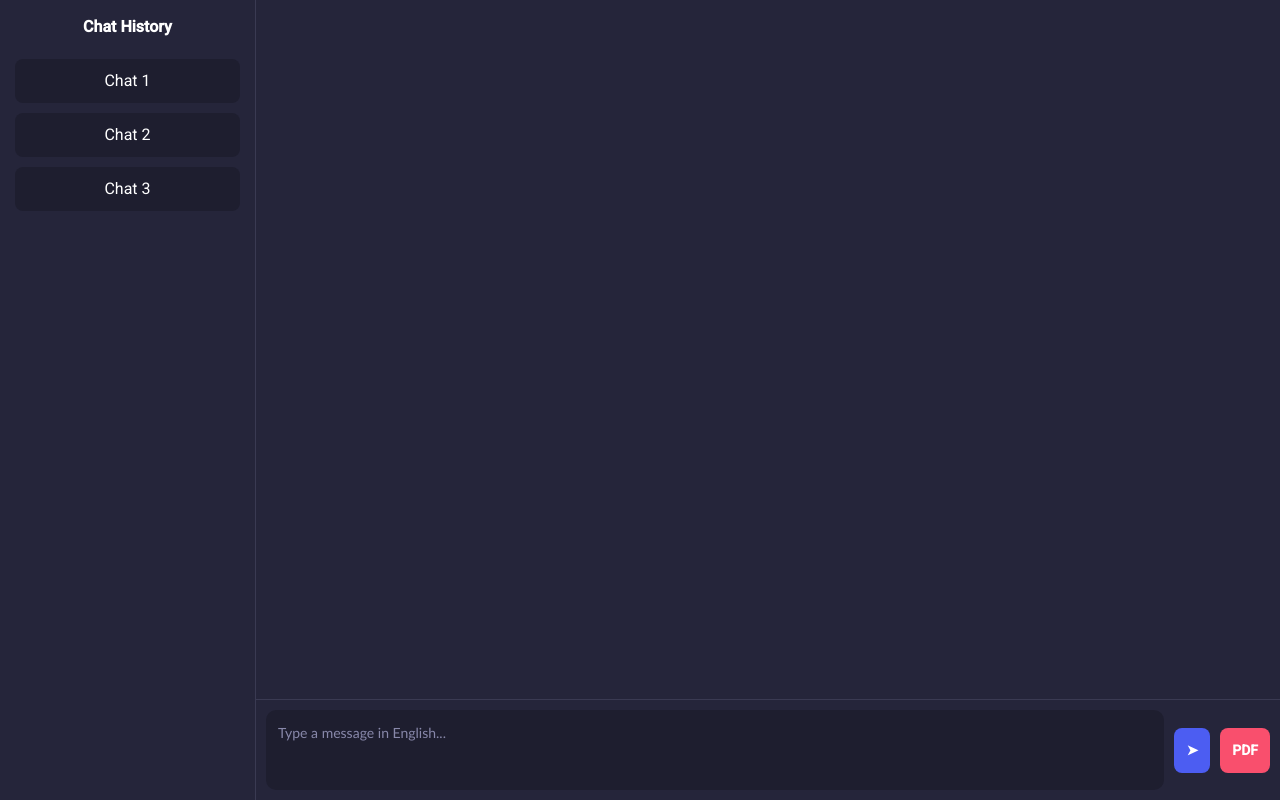
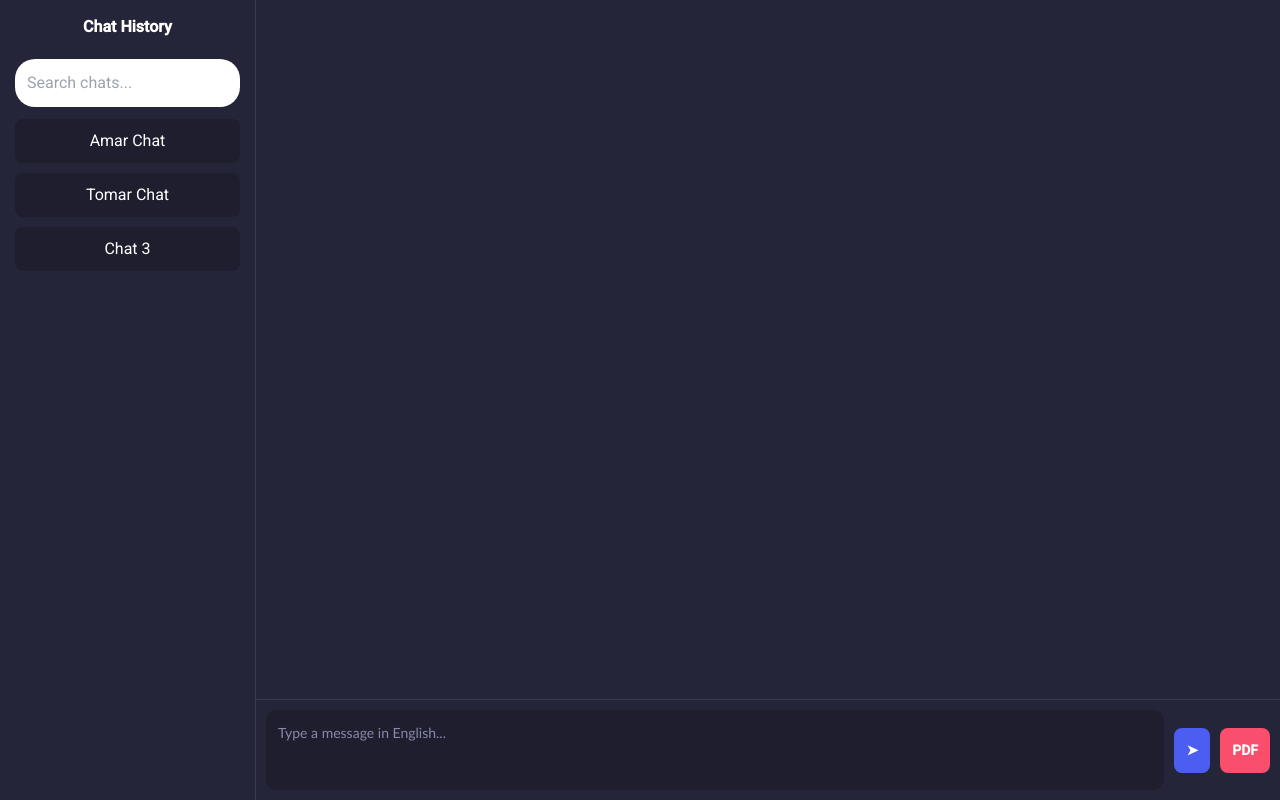
Before and after one commit to hyadess/Tokkhok-Frontend, a React (Create React App) app in the folder Frontend/bitfest/: page /translate in a window 1280 px wide. Built offline with nearby package versions, Linux system fonts and the light colour scheme.

Commit message:
search in chatting

```diff
--- a/Frontend/bitfest/src/App.js
+++ b/Frontend/bitfest/src/App.js
@@ -14,7 +14,7 @@ import Convo from "./pages/chatbot";
 // import Arnab from "./pages/Arnab";
 import AuthProvider, { useAuth } from "./context/AuthContext";
 import LandingPage from "./pages/LandingPage";
-import Translator from "./components/Translator";
+import Translator from "./components/Translator2";
 const PrivateRoute = ({ component: Component, ...rest }) => {
   const { token } = useAuth();
   return (
--- a/Frontend/bitfest/src/components/Translator2.js
+++ b/Frontend/bitfest/src/components/Translator2.js
@@ -1,18 +1,26 @@
 import React, { useState, useRef, useEffect } from "react";
-import "../css/Translator2.css";
+import "../css/Translator.css";
 
 const Translator = () => {
   const [userMessage, setUserMessage] = useState("");
   const [chatHistory, setChatHistory] = useState([]);
   const [selectedChat, setSelectedChat] = useState(null);
+  const [searchQuery, setSearchQuery] = useState("");
+
   const messageListRef = useRef(null);
 
-  // Hardcoded chat histories
-  const hardcodedHistories = [
-    { id: 1, title: "Chat 1", messages: [{ text: "Hello!", sender: "user" }] },
-    { id: 2, title: "Chat 2", messages: [{ text: "How are you?", sender: "user" }] },
-    { id: 3, title: "Chat 3", messages: [{ text: "Translate this!", sender: "user" }] },
+  // Hardcoded chat titles without messages
+  const hardcodedChats = [
+    { id: 1, title: "Amar Chat" },
+    { id: 2, title: "Tomar Chat" },
+    { id: 3, title: "Chat 3" },
   ];
+
+  const hardcodedMessages = {
+    1: [{ text: "Hello!", sender: "user" }, { text: "Hi there!", sender: "bot" }],
+    2: [{ text: "How are you?", sender: "user" }, { text: "I'm fine, thanks!", sender: "bot" }],
+    3: [{ text: "Translate this!", sender: "user" }, { text: "Translation done!", sender: "bot" }],
+  };
 
   useEffect(() => {
     if (messageListRef.current) {
@@ -41,15 +49,36 @@ const Translator = () => {
 
   const handleSelectChat = (chat) => {
     setSelectedChat(chat.id);
-    setChatHistory(chat.messages);
+    setChatHistory(hardcodedMessages[chat.id]);
+  };
+
+  const handleSearch = (e) => {
+    setSearchQuery(e.target.value);
+  };
+
+  const filteredChats = hardcodedChats.filter((chat) =>
+    chat.title.toLowerCase().includes(searchQuery.toLowerCase())
+  );
+
+  const handleGeneratePDF = () => {
+    const hardcodedPdfLink =
+      "https://drive.google.com/file/d/1_tYyacHrrXb17U4qEVrqICJHGvVFq8l1/view?usp=drive_link";
+    window.open(hardcodedPdfLink, "_blank");
   };
 
   return (
     <div className="translator-container">
       <div className="sidebar">
         <h3 className="sidebar-title">Chat History</h3>
+        <input
+          type="text"
+          className="search-bar"
+          placeholder="Search chats..."
+          value={searchQuery}
+          onChange={handleSearch}
+        />
         <div className="chat-list">
-          {hardcodedHistories.map((chat) => (
+          {filteredChats.map((chat) => (
             <div
               key={chat.id}
               className={`chat-item ${
@@ -85,6 +114,9 @@ const Translator = () => {
           <button className="translate-button" onClick={handleTranslate}>
             ➤
           </button>
+          <button className="generate-pdf-button" onClick={handleGeneratePDF}>
+            PDF
+          </button>
         </div>
       </div>
     </div>
--- a/Frontend/bitfest/src/css/Translator2.css
+++ b/Frontend/bitfest/src/css/Translator2.css
@@ -128,3 +128,17 @@
   .translate-button:hover {
     background-color: #6a76f7;
   }
+
+  .search-bar {
+    padding: 10px;
+    margin-bottom: 15px;
+    border: none;
+    border-radius: 8px;
+    background-color: #1e1e2f;
+    color: #b91616;
+    font-size: 14px;
+    outline: none;
+  }
+  .search-bar::placeholder {
+    color: #646482;
+  }
```
